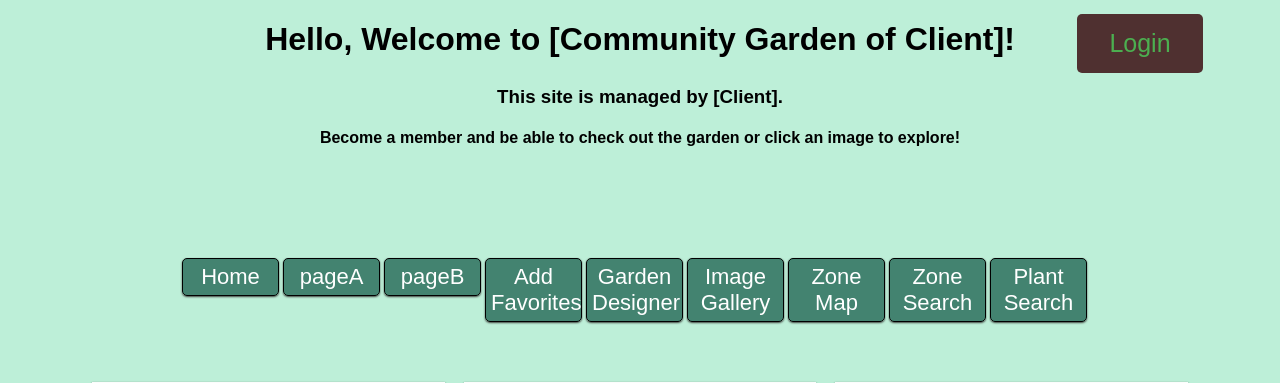
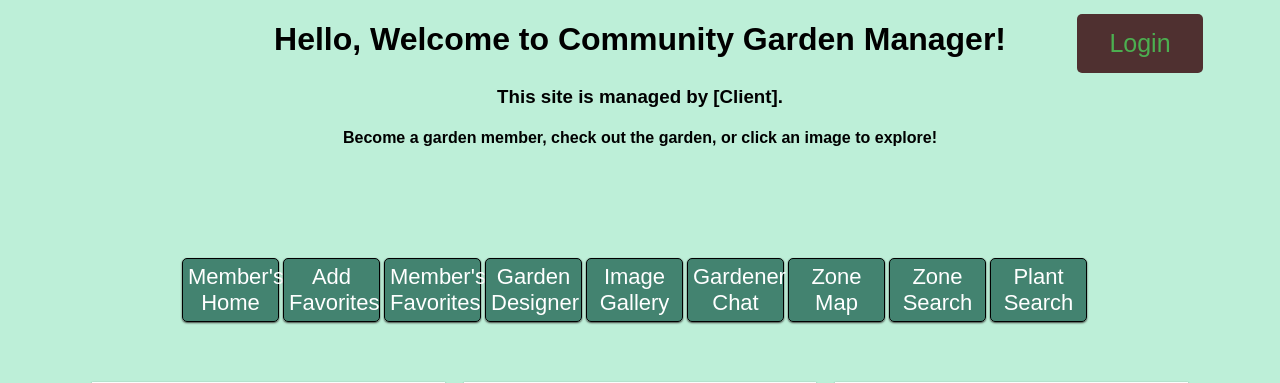
Before and after one commit to rememberalltheanimals/capstone_CommunityGardenManager, a Node server app: page / in a window 1280 px wide. Shown: the top 383 px of the page. Run offline with Node 20, Linux system fonts and the light colour scheme; some web fonts are replaced.

Commit message:
Fixed bugs with Discussion page, now chats are added to database, added page for viewing members favorites

```diff
--- a/schema.sql
+++ b/schema.sql
@@ -9,6 +9,12 @@ CREATE TABLE feed (
   id SERIAL PRIMARY KEY,
   idea VARCHAR(300)
 );
+
+CREATE TABLE feed2 (
+  id SERIAL PRIMARY KEY,
+  idea TEXT NOT NULL
+);
+
 
 CREATE TABLE gardenButtons (
   id SERIAL PRIMARY KEY,
--- a/server.js
+++ b/server.js
@@ -9,7 +9,30 @@ const pool = new Pool({
   ssl: {
     rejectUnauthorized: false
   }
-});
+})
+
+const query = async function (sql, params) {
+  let client
+  let results = []
+  try {
+    client = await pool.connect()
+    const response = await client.query(sql, params)
+    if (response && response.rows) {
+      results = response.rows
+    }
+  } catch (err) {
+    console.error(err)
+  }
+  if (client) client.release()
+  return results
+}
+
+const queryMemberFavorites = async function () {
+  const sql = 'SELECT * FROM plantFavorites;'
+
+  const results = await query(sql)
+  return { favorites: results }
+}
 
 express()
   .use(express.static(path.join(__dirname, "public")))
@@ -114,7 +137,7 @@ express()
     res.render('pages/pageB')
   })
   .get('/pageC', (req, res) => {
-    res.render('pages/pageC')
+    res.render('pages/pageB')
   })
   .get('/pageD', (req, res) => {
     res.render('pages/pageD')
@@ -251,6 +274,10 @@ express()
       res.status(400).json({ ok: false })
     }
   })
+  .get('/favorites', async function (req, res) {
+    const favorites = await queryMemberFavorites()
+    res.render('pages/favorites', favorites)
+  })
 
   /* /searchName and PlantSearch.ejs, would not work on Render, not sure what the issue is.
   // No api key to save, updated to newer Node version, not sure
@@ -280,19 +307,43 @@ express()
 .get('/Discussion', (req, res) => {
   res.render('pages/Discussion')
 })
+
+/*
+.get('/Discussion', async (req, res) => {
+  try {
+    const client = await pool.connect();
+    const postSql = "SELECT * FROM feed2;";
+    const posts = await client.query(postSql);
+    const args = {
+      "posts": posts ? posts.rows : null
+    };
+    res.render("pages/Discussion", args);
+  }
+  catch (err) {
+    console.error(err);
+    res.set({
+      "Content-Type": "application/json"
+    });
+    res.json({
+      error: err
+    });
+  }
+})
+*/
+
 .post('/MessageBoard', async function (req, res) {
   res.set({ 'Content-Type': 'application/json' })
 
   try {
     const client = await pool.connect()
 
-    const gardenNews = req.body.communication
+    const idea = req.body.communication
 
     if (idea === null || idea === '') {
       res.status(400).send('Please type in your ideas. Thank You!')
       res.end()
     } else {
-      const insertIdeaSql = "INSERT INTO feed (idea) VALUES('" + idea + "');"
+      const insertIdeaSql = "INSERT INTO feed2 (idea) VALUES('" + idea + "');"
 
       await client.query(insertIdeaSql)
 
--- a/views/pages/index.ejs
+++ b/views/pages/index.ejs
@@ -8,13 +8,13 @@
   <body>
   <div class="wrapper">
     <div id="introDesktop">
-      <h1>Hello, Welcome to [Community Garden of Client]!</h1>
+      <h1>Hello, Welcome to Community Garden Manager!</h1>
       <div id="logButton">
         <a href="/loginAndSignUp" class="button">Login</a>
         </div>
 
       <h3>This site is managed by [Client].</h3>
-      <h4>Become a member and be able to check out the garden or click an image to explore!</h4>
+      <h4>Become a garden member, check out the garden, or click an image to explore!</h4>
     </div>
     <div id="introSmaller">
         <h1>Hello, Welcome to [Community Garden of Client]!</h1>
@@ -27,12 +27,12 @@
       </div>
     <nav id="desktopNav">
       <ul>
-        <li><a href='/' id="homeTab">Home</a></li>
-        <li><a href='/pageA'>pageA</a></li>
-        <li><a href='/pageB'>pageB</a></li>
+        <li><a href='/' id="homeTab">Member's Home</a></li>
         <li><a href='/AddFavs'>Add Favorites</a></li>
+        <li><a href='/favorites'>Member's Favorites</a></li>
         <li><a href='/Design'>Garden Designer</a></li>
         <li><a href='/Gallery'>Image Gallery</a></li>
+        <li><a href='/Discussion'>Gardener Chat</a></li>
         <li><a href='/ZoneMap'>Zone Map</a></li>
         <li><a href='/ZoneSearch'>Zone Search</a></li>
         <li><a href='/PlantSearch2'>Plant Search</a></li>
@@ -40,12 +40,12 @@
     </nav>
     <nav id="tabletNav">
         <ul>
-          <li><a href='/' id="homeTab">Home</a></li>
-          <li><a href='/pageA'>pageA</a></li>
-          <li><a href='/pageB'>pageB</a></li>
+          <li><a href='/' id="homeTab">Member's Home</a></li>
           <li><a href='/AddFavs'>Add Favorites</a></li>
+          <li><a href='/favorites'>Member's Favorites</a></li>
           <li><a href='/Design'>Garden Designer</a></li>
           <li><a href='/Gallery'>Image Gallery</a></li>
+          <li><a href='/Discussion'>Gardener Chat</a></li>
           <li><a href='/ZoneMap'>Zone Map</a></li>
           <li><a href='/ZoneSearch'>Zone Search</a></li>
           <li><a href='/PlantSearch2'>Plant Search</a></li>
@@ -55,13 +55,12 @@
     <div class="dropdown">
         <button>Quick Links</button>
             <div class="dropdown-options">
-                <a href='/' id="homeTab">Home</a>
-                <a href='/pageA'>pageA</a>
-                <a href='/pageB'>pageB</a>
-                <a href='/pageC'>pageC</a>
+                <a href='/' id="homeTab">Member's Home</a>
                 <a href='/AddFavs'>Add Favorites</a>
+                <a href='/favorites'>Member's Favorites</a>
                 <a href='/Design'>Garden Designer</a>
                 <a href='/Gallery'>Image Gallery</a>
+                <a href='/Discussion'>Gardener</a>
                 <a href='/ZoneMap'>Zone Map</a>
                 <a href='/ZoneSearch'>Zone Search</a>
                 <a href='/PlantSearch2'>Plant Search</a>
@@ -71,31 +70,24 @@
 
     <div id="columns">
 
-        <a href="/pageA">
+        <a href="/">
             <figure>
                 <img src="images/IMG_9829.JPG" alt="Garden Plot">
-                <figcaption>Garden Plots - Page A</figcaption>
+                <figcaption><strong>Member's Home</strong> - This is your home page. Browse and enjoy the images. Navigate the website!</figcaption>
             </figure>
-        </a>
-
-        <a href="/pageB">
-            <figure>
-                <img src="images/IMG_9835.JPG" alt="Garden Tools">
-                <figcaption>Garden Tools - Page B</figcaption>
-            </figure>
-        </a>
-
-        <a href="/pageC">
-            <figure>
-                <img src="images/IMG_9837.JPG" alt="Garden Plants">
-                <figcaption>Garden Plants - Page C</figcaption>
-           </figure>
         </a>
 
         <a href="/AddFavs">
             <figure>
                 <img src="images/IMG_9830.JPG" alt="Add Favorites">
                 <figcaption><strong>Add Your Favorites</strong> - Add and save your favorite plants to your profile!</figcaption>
+           </figure>
+        </a>
+
+        <a href="/favorites">
+            <figure>
+                <img src="images/IMG_9837.JPG" alt="Garden Plants">
+                <figcaption><strong>View Member's Favorites</strong> - View your and other member's favorite plants!</figcaption>
            </figure>
         </a>
 
@@ -112,6 +104,14 @@
                 <figcaption><strong>Image Gallery</strong> - View images shared from other's community garden, and share some of your own!</figcaption>
             </figure>
         </a>
+
+        <a href="/Discussion">
+            <figure>
+                <img src="images/IMG_9835.JPG" alt="Garden Tools">
+                <figcaption><strong>Gardener Chat</strong> - Participate in our chat! Ask questions. Make suggestions. Get the answers. </figcaption>
+            </figure>
+        </a>
+
 
         <a href="/ZoneMap">
             <figure>
--- a/views/pages/pageC.ejs
+++ b/views/pages/pageC.ejs
@@ -5,5 +5,6 @@
     <p>Thank you for your paitence.</p>
     <img src="images/construction.gif" alt="Garden Plot">
 
+
       <%- include('../shared/footer.ejs') %>
   </main>
--- a/views/shared/header.ejs
+++ b/views/shared/header.ejs
@@ -11,12 +11,12 @@
     <h1>Community Garden Manager</h1>
     <nav>
       <ul>
-        <li><a href='/' id="homeTab">Home</a></li>
-        <li><a href='/pageA'>pageA</a></li>
-        <li><a href='/pageB'>pageB</a></li>
+        <li><a href='/' id="homeTab">Member's Home</a></li>
         <li><a href='/AddFavs'>Add Favorites</a></li>
+        <li><a href='/favorites'>Member's Favorites</a></li>
         <li><a href='/Design'>Garden Designer</a></li>
         <li><a href='/Gallery'>Image Gallery</a></li>
+        <li><a href='/Discussion'>Gardener Chat</a></li>
         <li><a href='/ZoneMap'>Zone Map</a></li>
         <li><a href='/ZoneSearch'>Zone Search</a></li>
         <li><a href='/PlantSearch2'>Plant Search</a></li>
```
Also changed, not shown: public/otherPages.css (+12 -2 lines), views/pages/Design.ejs (+4 -4 lines), views/pages/Discussion.ejs (+10 -7 lines), views/pages/favorites.ejs (added, +47 -0 lines), views/pages/pageH.ejs (deleted, +0 -9 lines).
